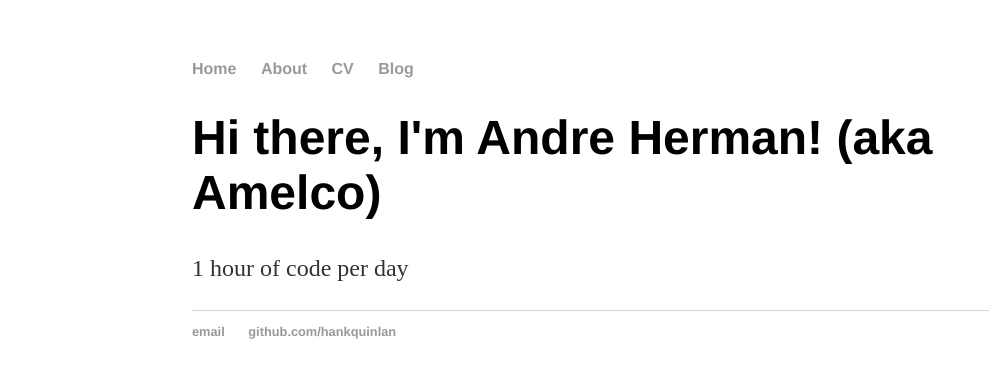
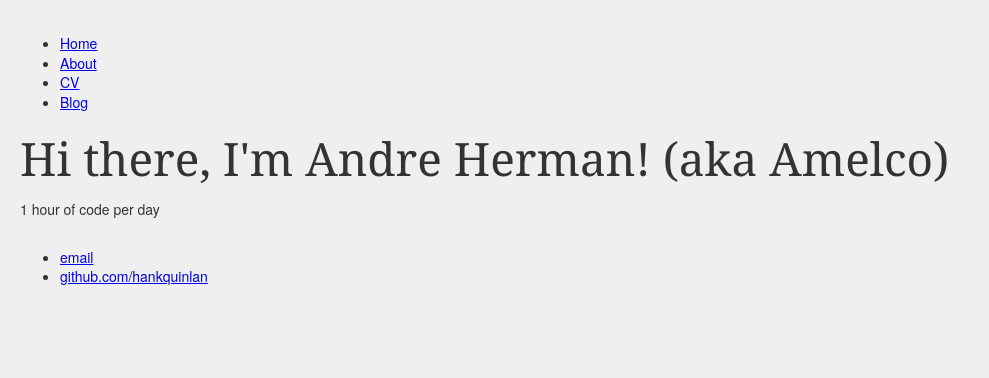
Before and after one commit to amelco/amelco.github.io, a Jekyll site: the page built from index.html, in a window 1280 px wide. Shown: the top 378 px of the page, without its empty margins (0-989 px from the left). Built offline with Jekyll 4.4.1, drawn with Linux system fonts in a browser that asks for light colours.

Commit message:
Update default.html

```diff
--- a/_layouts/default.html
+++ b/_layouts/default.html
@@ -3,7 +3,9 @@
 	<head>
 		<title>{{ page.title }}</title>
 		<!-- link to main stylesheet -->
-		<link rel="stylesheet" type="text/css" href="/css/main.css">
+	<!--	<link rel="stylesheet" type="text/css" href="/css/main.css"> -->
+		<link rel="stylesheet" type="text/css" href="/css/common.css">
+
 	</head>
 	<body>
 		<nav>
```
